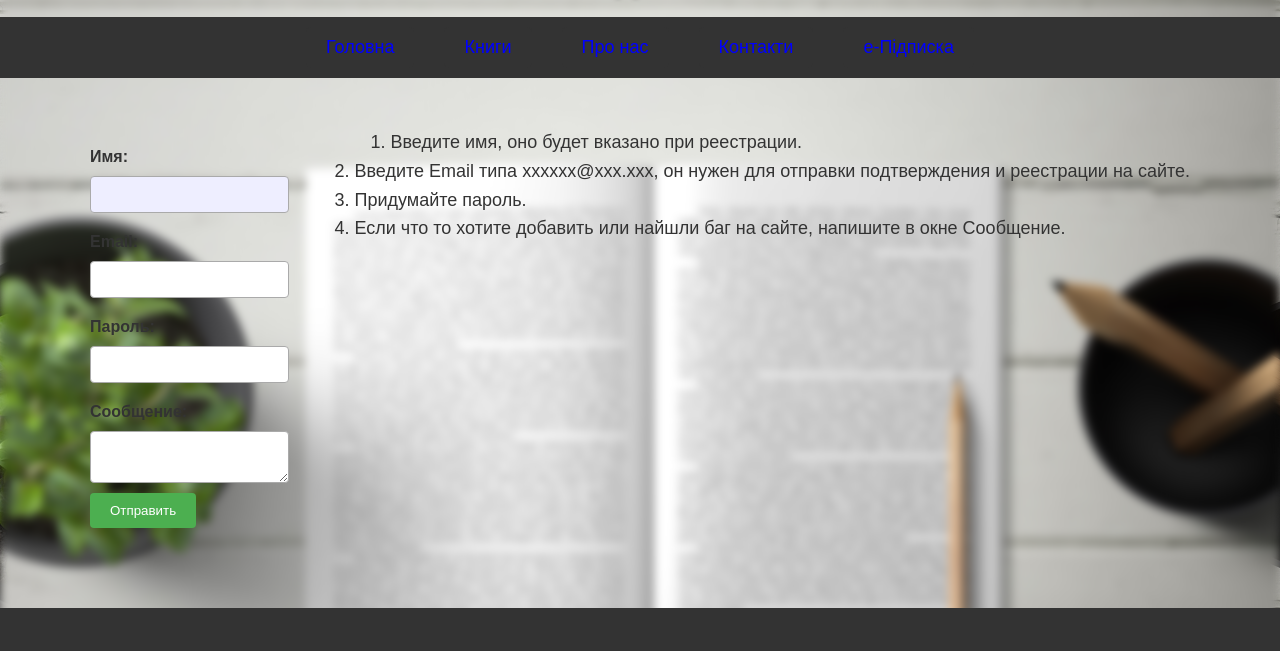
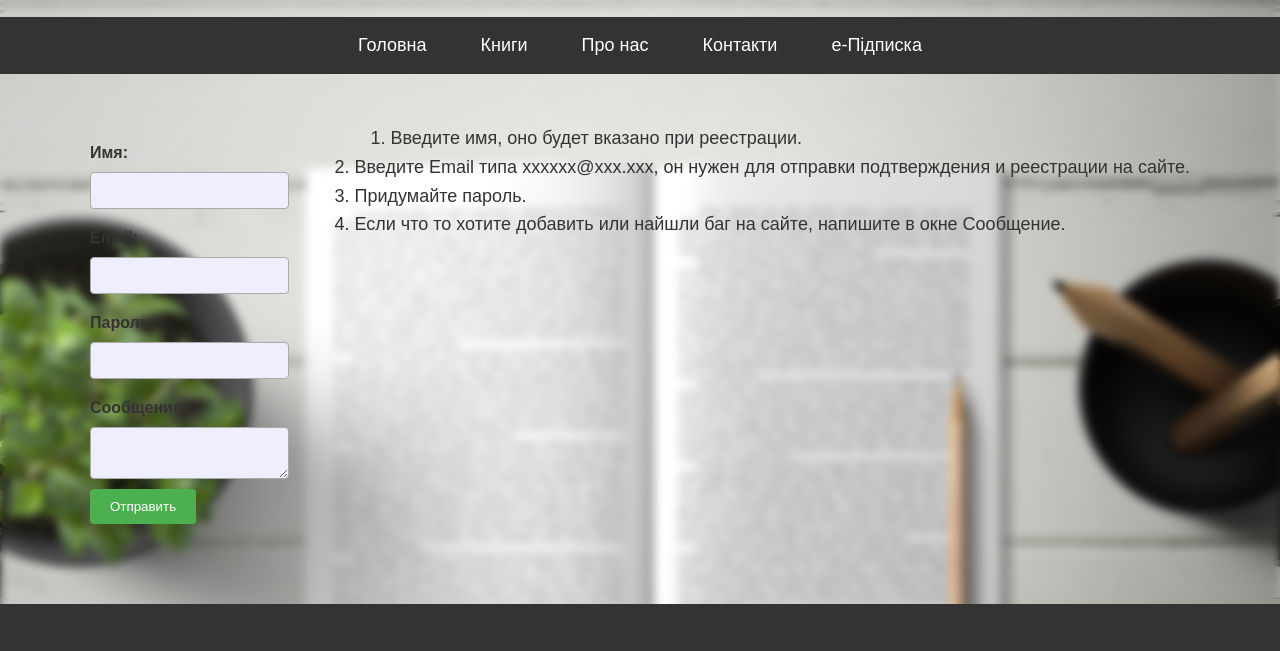
Before and after one commit to nasteyssha/lb_PD, a plain HTML site: page eSub.html in a window 1280 px wide. Shown: the part 65-716 px from the top of the page. Drawn offline with Linux system fonts and the light colour scheme.

Commit message:
Update style.css

```diff
--- a/css/style.css
+++ b/css/style.css
@@ -50,8 +50,12 @@ nav li {
   margin: 0 15px;
 }
 
-nav a {
-  color: #fff;
+nav a,
+nav a:link,
+nav a:visited,
+nav a:hover,
+nav a:active {
+  color: white;
   text-decoration: none;
   font-size: 18px;
   padding: 8px 12px;
@@ -63,7 +67,7 @@ nav a:hover {
   background-color: #555;
 }
 
-/* === Основний заголовок === */
+/* === Заголовки і текст === */
 h1, h2, h3 {
   text-align: center;
   margin: 20px 0;
@@ -166,6 +170,7 @@ textarea {
   padding: 10px;
   border: 1px solid #aaa;
   border-radius: 4px;
+  background-color: #eef;
 }
 
 input[type="submit"] {
@@ -179,25 +184,6 @@ input[type="submit"] {
 
 input[type="submit"]:hover {
   background-color: #45a049;
-}
-
-/* === Селектори атрибутів === */
-input[type="text"] {
-  background-color: #eef;
-}
-
-/* === Посилання === */
-a:link {
-  color: blue;
-}
-a:visited {
-  color: purple;
-}
-a:hover {
-  color: orange;
-}
-a:active {
-  color: red;
 }
 
 /* === Адаптивність === */
```
